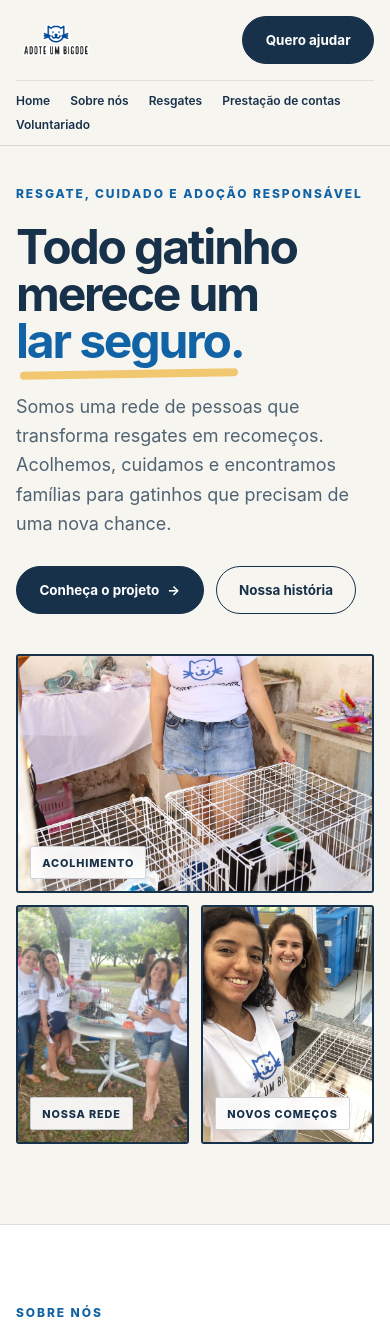
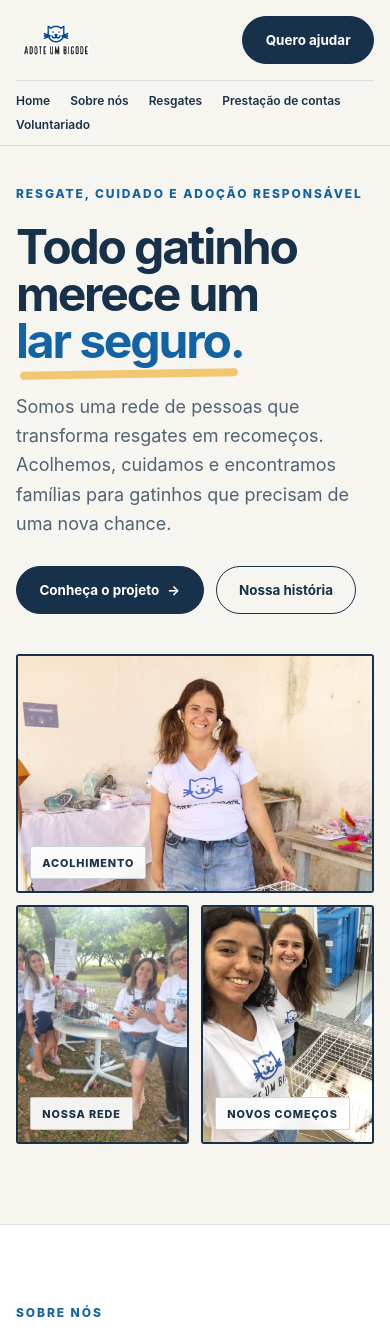
Before and after one commit to gabEsmeraldo/adoteumbigode, a React (Vite) app: page / in a window 390 px wide. Shown: the top 1339 px of the page. Built offline with nearby package versions, Linux system fonts and the light colour scheme; the HTML template or start-up script is replaced by a standard one.

Commit message:
fix: Better focal points on hero photos
The hero grid cropped the main photo through the volunteer's face and cut both faces in the selfie. Each photo now has its own focal point, with a higher one for the main photo on phones where the frame is wider, so faces stay in frame at both sizes.

```diff
--- a/src/App.tsx
+++ b/src/App.tsx
@@ -204,7 +204,7 @@ function HomePage() {
             <img
               src={heroMain}
               alt="Voluntária do projeto com gatinhos acolhidos"
-              className="h-full w-full object-cover object-[50%_70%]"
+              className="h-full w-full object-cover object-[50%_30%] sm:object-[50%_48%]"
             />
             <figcaption className="photo-label">Acolhimento</figcaption>
           </figure>
@@ -212,7 +212,7 @@ function HomePage() {
             <img
               src={heroTeam}
               alt="Equipe de voluntárias em uma ação de adoção"
-              className="h-full w-full object-cover"
+              className="h-full w-full object-cover object-[60%_45%]"
             />
             <figcaption className="photo-label">Nossa rede</figcaption>
           </figure>
@@ -220,7 +220,7 @@ function HomePage() {
             <img
               src={heroRescue}
               alt="Voluntárias durante o atendimento de um gatinho"
-              className="h-full w-full object-cover object-center"
+              className="h-full w-full object-cover object-[35%_12%]"
             />
             <figcaption className="photo-label">Novos começos</figcaption>
           </figure>
```
